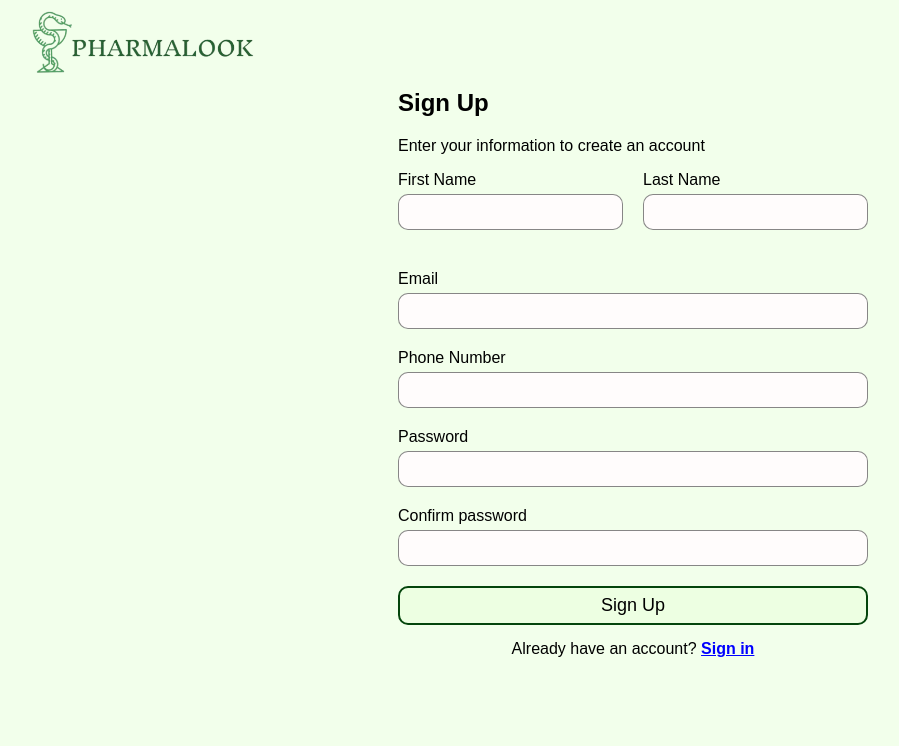
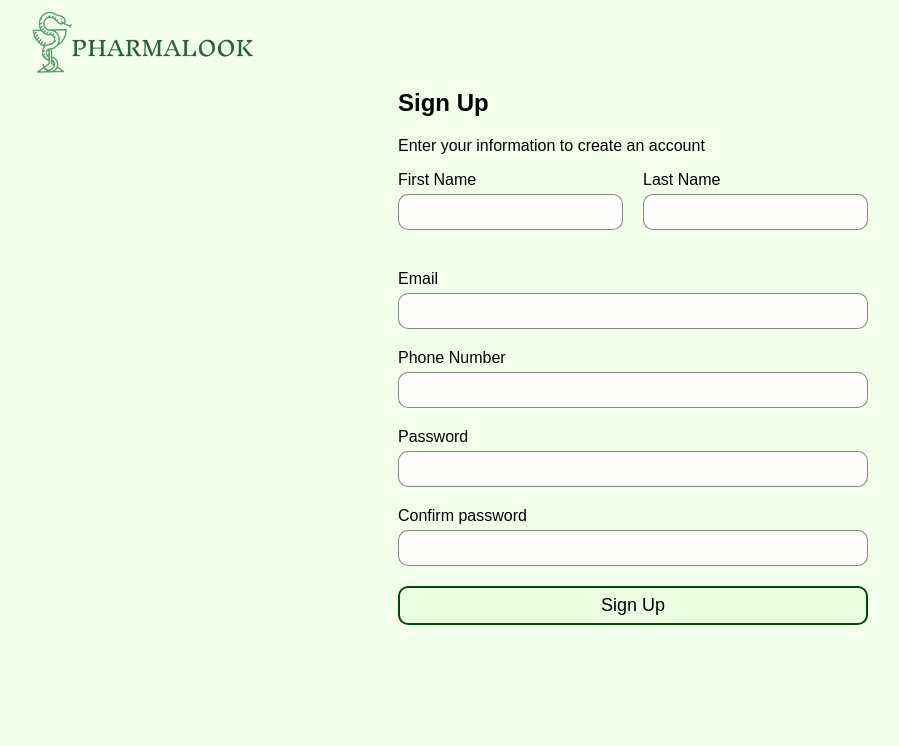
Before and after one commit to fyorina21/Pharmalook-, a Flask app: page /signup in a window 1280 px wide. Shown: the top 746 px of the page, without its empty margins (7-906 px from the left). Run offline with Flask 3, Linux system fonts and the light colour scheme.

Commit message:
update on signup page

```diff
--- a/app/templates/signup.html
+++ b/app/templates/signup.html
@@ -47,7 +47,7 @@
 
       <button type="submit">Sign Up</button>
 
-      <p class="signin-link">Already have an account? <a href="{{ url_for('auth_bp.signup') }}">Sign in</a></p>
+      <!-- <p class="signin-link">Already have an account? <a href="{{ url_for('auth_bp.login') }}">Sign in</a></p> -->
     </form>
 
   </div>
```
Also changed, not shown: instance/pharma.db.
